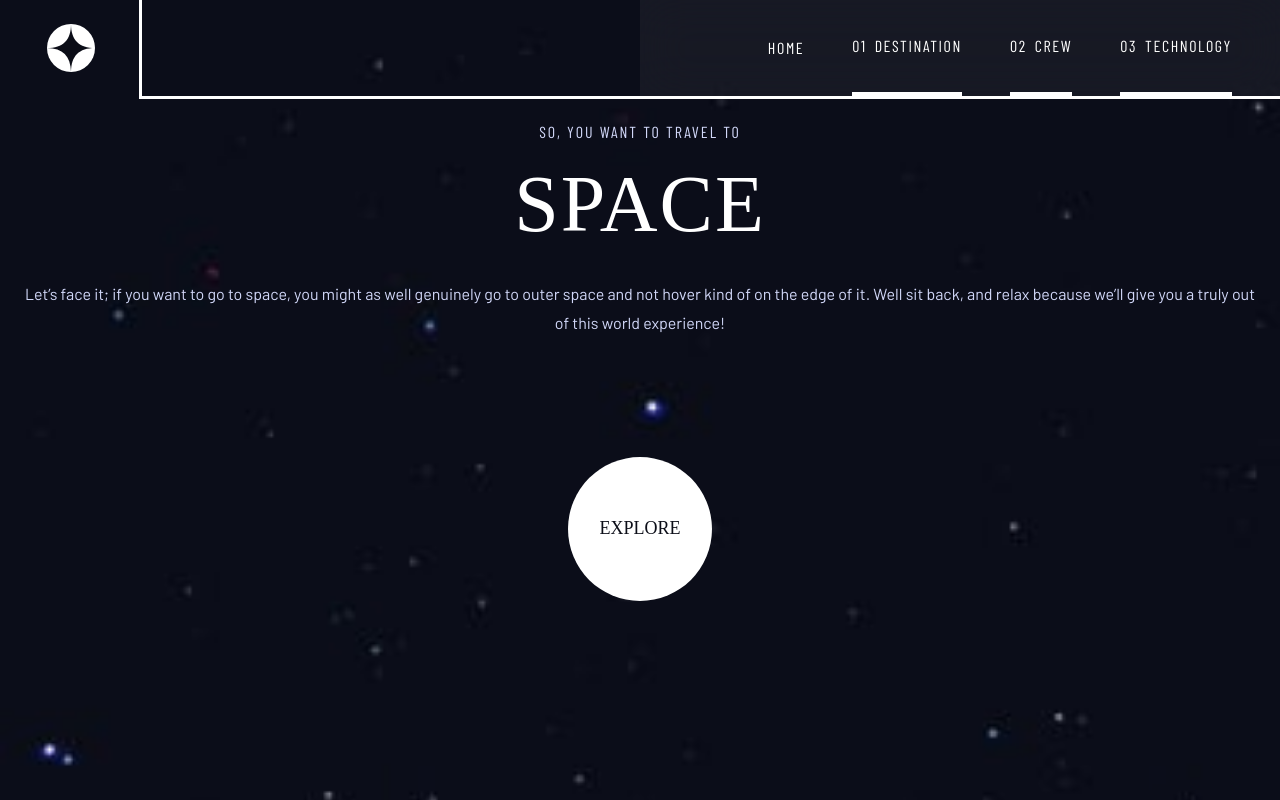
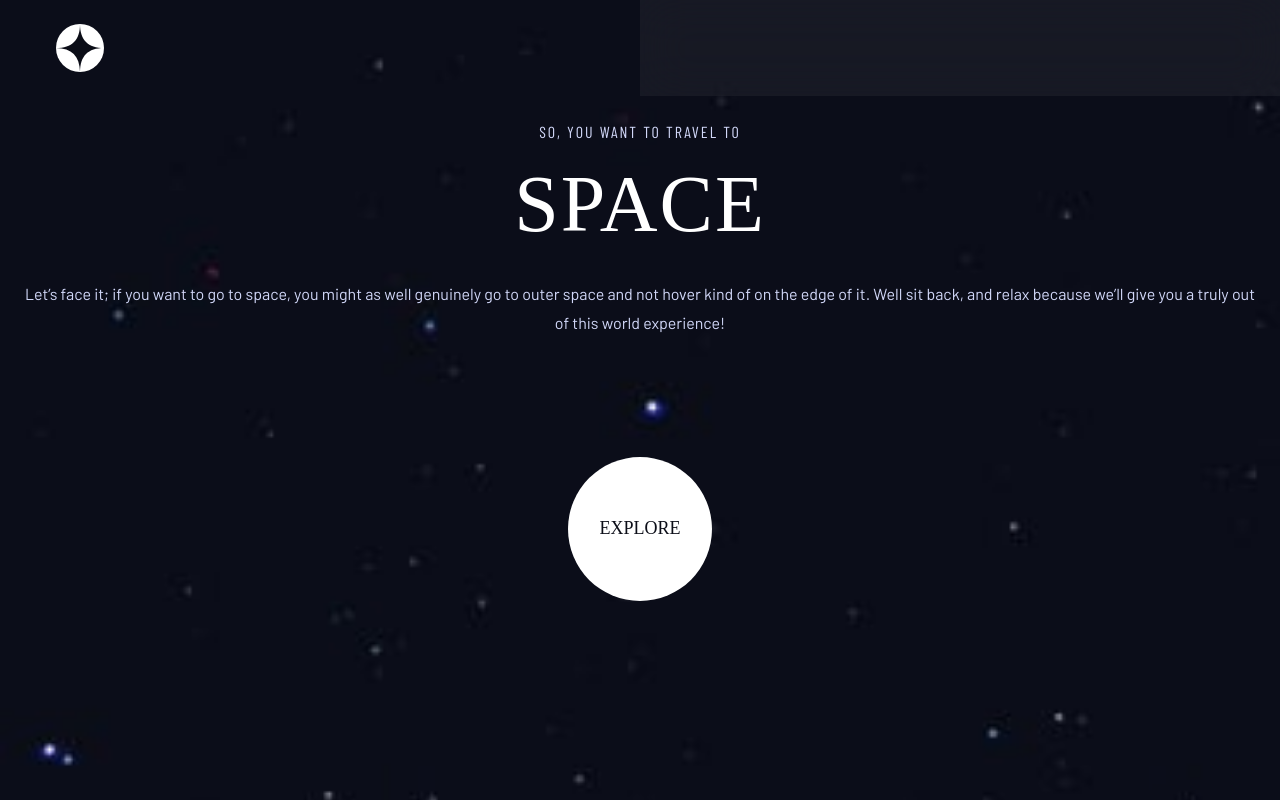
Before and after one commit to code-looney/space-app, a React (Vite) app: page / in a window 1280 px wide. Built offline with nearby package versions, Linux system fonts and the light colour scheme; a web font is replaced by a local one.

Commit message:
storing nav link snipped

```diff
--- a/src/components/Header.jsx
+++ b/src/components/Header.jsx
@@ -2,14 +2,14 @@ import React, {useState} from 'react'
 import { Link } from 'react-router-dom'
 
 const Header = () => {
-  const [hoverUnderlineColor, setHoverUnderlineColor] = useState("");
+  const [hoverUnderlineColor, setHoverUnderlineColor] = useState("transparent");
   const hoverState = ["border-b-4"]
 
-  function handleNavLinkHover () {
-    if (hoverUnderlineColor === "") {
-      setHoverUnderlineColor("border-b-4")
-    }
-  }
+  // function handleNavLinkHover (id) {
+  //   if (id === 2) {
+  //     setHoverUnderlineColor('white')
+  //   }
+  // }
 
 
   return (
@@ -17,27 +17,43 @@ const Header = () => {
         <div className='h-[40px] w-[187.5px] lg:h-[48px] lg:w-[160px] pl-[1.5em] lg:pl-0 lg:justify-center flex'>
             <img className='h-[40px] w-[40px] lg:w-[48px] lg:h-[48px] cursor-pointer' src="/assets/shared/logo.svg" alt="" />
         </div>
-        <div className=' h-[40px] w-[187.5px] lg:w-[640px] lg:h-[96px] flex justify-end items-center  lg:absolute right-0 top-0 lg:backdrop-blur-xl lg:bg-white/5 lg:pr-0 pr-[1.5em] '>
+        <div className=' h-[40px] w-[187.5px] lg:w-[640px] lg:h-[96px] flex justify-end items-center lg:absolute right-0 top-0 lg:backdrop-blur-xl lg:bg-white/5 lg:pr-0 pr-[1.5em] '>
             <Link><img className='h-[21px] w-[24px] lg:hidden' src="/assets/shared/icon-hamburger.svg" alt="" /></Link>
         </div>
-            <ul className='h-full w-full flex-row justify-end items-center pr-[3em] gap-[3em] text-[1rem] outline  lg:flex relative z-50 text-white uppercase'>
-                <li className={`flex h-full items-center ${hoverUnderlineColor} border-b-white  relative z-20`}>
-                  <span className='relative z-40'></span>
-                  <Link onTouchStart={handleNavLinkHover} className=' cursor-pointer'>Home</Link>
+            {/* <ul className='h-full w-full flex-row justify-end items-center pr-[3em] hidden gap-[3em] text-[1rem]  lg:flex relative z-50 text-white uppercase'>
+                <li className={`flex h-full items-center flex-col  justify-center  border-b-white  relative z-20`}>
+                  <Link
+                  id='1'
+                  onTouchStart={() => handleNavLinkHover(id)}
+                  onTouchEnd={() => setHoverUnderlineColor("transparent")}
+                  className={`border-b-${hoverUnderlineColor} border-b-4 pt-[4px] h-full select-none flex items-center`}>Home</Link>
                 </li>
-                <li className='flex gap-[0.5em] h-full items-center border-b-4 border-b-white  relative z-20'>
+
+                <li className='flex gap-[0.5em] h-full items-center relative z-20'>
                   <span className='relative z-40 '>01</span>
-                  <Link className=' cursor-pointer'>Destination</Link>
+                  <Link
+                    id='2'
+                    onTouchStart={() => handleNavLinkHover(id)}
+                    onTouchEnd={() => setHoverUnderlineColor("transparent")}
+                    className={` cursor-pointer border-b-${hoverUnderlineColor} border-b-4 pt-[4px] h-full select-none flex items-center`}>Destination</Link>
                   </li>
-                <li className='flex gap-[0.5em] h-full items-center border-b-4 border-b-white  relative z-20'>
+                <li className='flex gap-[0.5em] h-full items-center relative z-20'>
                   <span className='relative z-40 '>02</span>
-                  <Link className=' cursor-pointer'>Crew</Link>
+                  <Link
+                    id='3'
+                    onTouchStart={() => setHoverUnderlineColor("white")}
+                    onTouchEnd={() => setHoverUnderlineColor("transparent")}
+                    className=' cursor-pointer'>Crew</Link>
                   </li>
-                <li className='flex gap-[0.5em] h-full items-center border-b-4 border-b-white  relative z-20'>
+                <li className='flex gap-[0.5em] h-full items-center relative z-20'>
                   <span className='relative z-40 '>03</span>
-                  <Link className=' cursor-pointer'>Technology</Link>
+                  <Link
+                    id='4'
+                    onTouchStart={() => setHoverUnderlineColor("white")}
+                    onTouchEnd={() => setHoverUnderlineColor("transparent")}
+                    className=' cursor-pointer'>Technology</Link>
                   </li>
-              </ul>
+              </ul> */}
     </div>
   )
 }
```
